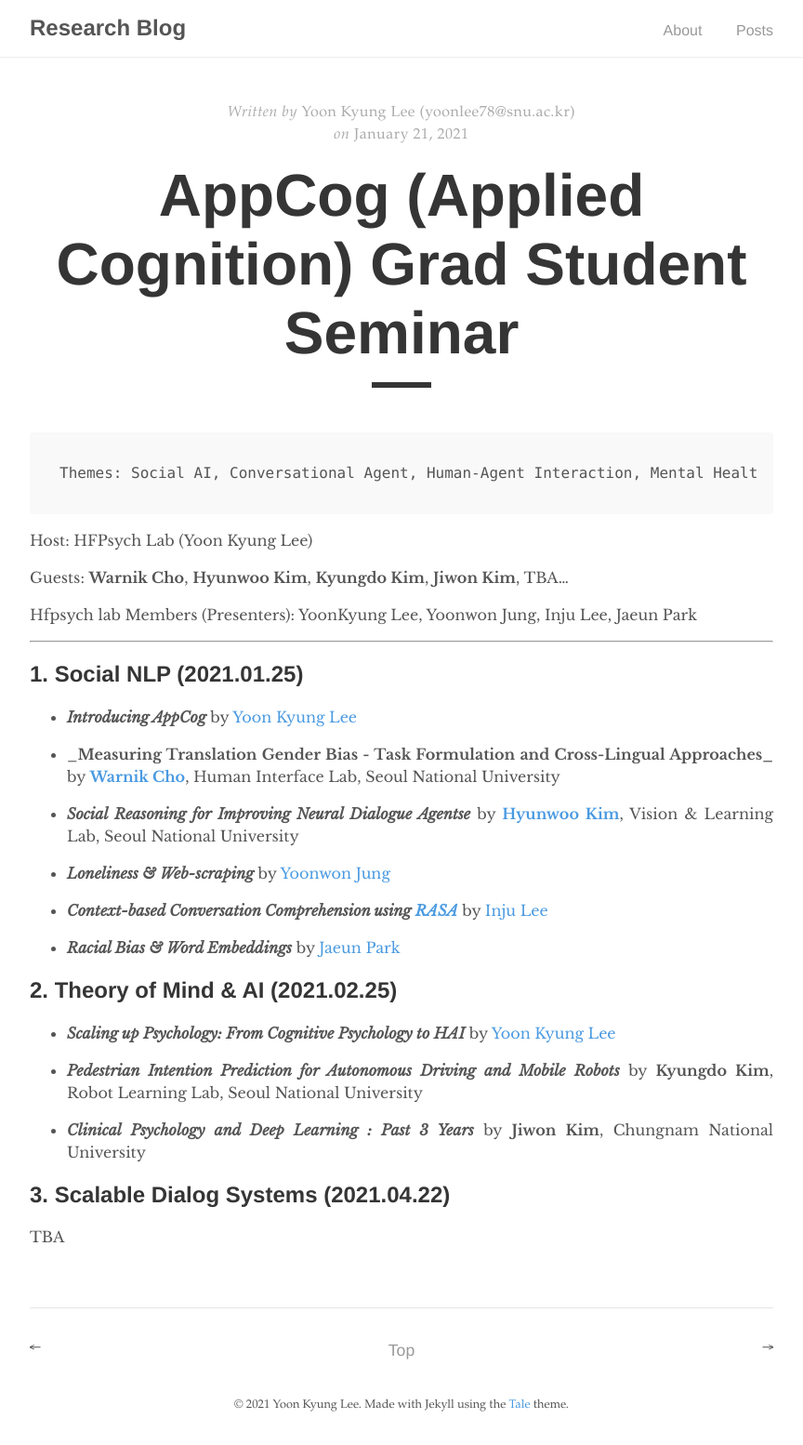
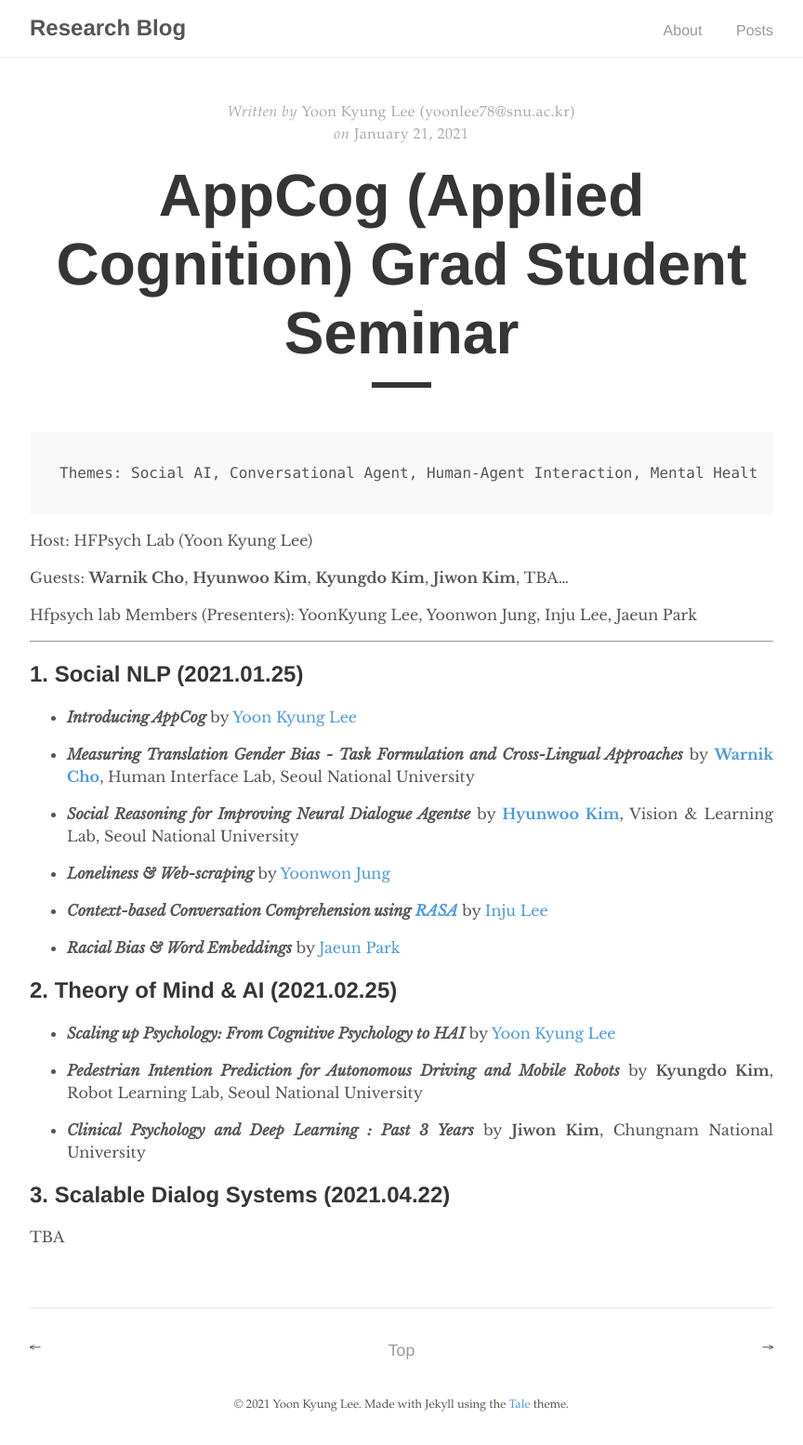
Before and after one commit to humanfactorspsych/blog, a Jekyll site: the page built from _posts/2021-01-21-appcog.md, in a window 1280 px wide. Shown: the whole page at 93% size, without its empty margins (208-1072 px from the left). Built offline with Jekyll 4.4.1, drawn with Linux system fonts in a browser that asks for light colours.

```diff
--- a/_posts/2021-01-21-appcog.md
+++ b/_posts/2021-01-21-appcog.md
@@ -18,7 +18,7 @@ Hfpsych lab Members (Presenters): YoonKyung Lee, Yoonwon Jung, Inju Lee, Jaeun P
 
 - _**Introducing AppCog**_ by [Yoon Kyung Lee](yoonlee78.github.io/about)
 
-- _**Measuring Translation Gender Bias - Task Formulation and Cross-Lingual Approaches_** by **[Warnik Cho](https://sites.google.com/site/warnikchow/home)**, Human Interface Lab, Seoul National University
+- _**Measuring Translation Gender Bias - Task Formulation and Cross-Lingual Approaches**_ by **[Warnik Cho](https://sites.google.com/site/warnikchow/home)**, Human Interface Lab, Seoul National University
 
 -  _**Social Reasoning for Improving Neural Dialogue Agentse**_ by **[Hyunwoo Kim](https://hyunw.kim/)**, Vision & Learning Lab, Seoul National University
 
@@ -36,7 +36,7 @@ Hfpsych lab Members (Presenters): YoonKyung Lee, Yoonwon Jung, Inju Lee, Jaeun P
 
 - _**Pedestrian Intention Prediction for Autonomous Driving and Mobile Robots**_ by **Kyungdo Kim**, Robot Learning Lab, Seoul National University
 
-- **_Clinical Psychology and Deep Learning : Past 3 Years_** by **Jiwon Kim**, Chungnam National University
+- _**Clinical Psychology and Deep Learning : Past 3 Years**_ by **Jiwon Kim**, Chungnam National University
 
 
 ## 3. Scalable Dialog Systems (2021.04.22)
```
